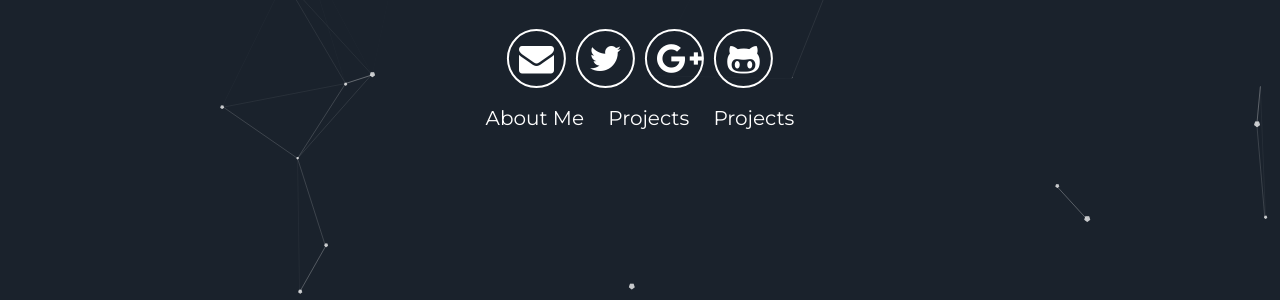
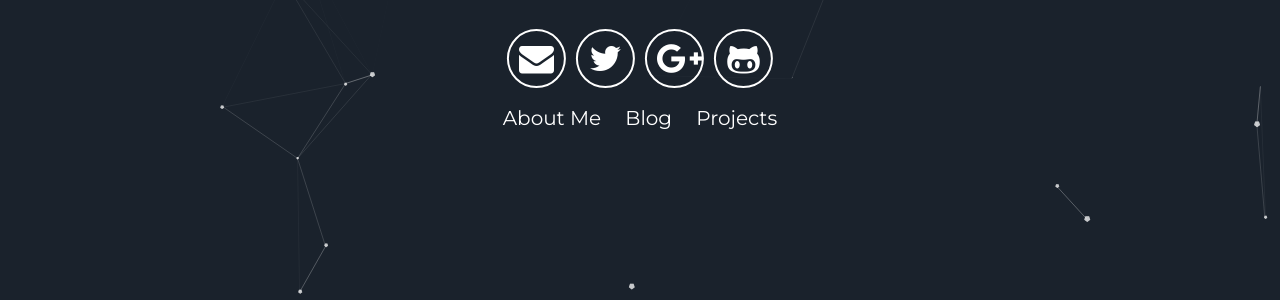
Before and after one commit to nosgnoh/nosgnoh.github.io, a Jekyll site: the page built from index.html, in a window 1280 px wide and 900 px high, scrolled down 341 px. Shown: the part 154-454 px from the top of the window. Built offline with Jekyll 4.4.1, drawn with Linux system fonts in a browser that asks for light colours.

Commit message:
Update header.html

```diff
--- a/_includes/header.html
+++ b/_includes/header.html
@@ -12,7 +12,7 @@
       </div>
       <div class="header-links">
         <a class="link" href="#about" data-scroll>About Me</a>
-        <a class="link" href="#projects" data-scroll>Projects</a>
+        <a class="link" href="#projects" data-scroll>Blog</a>
         <a class="link" href="#projects" data-scroll>Projects</a>
       </div>
   </div>
```
